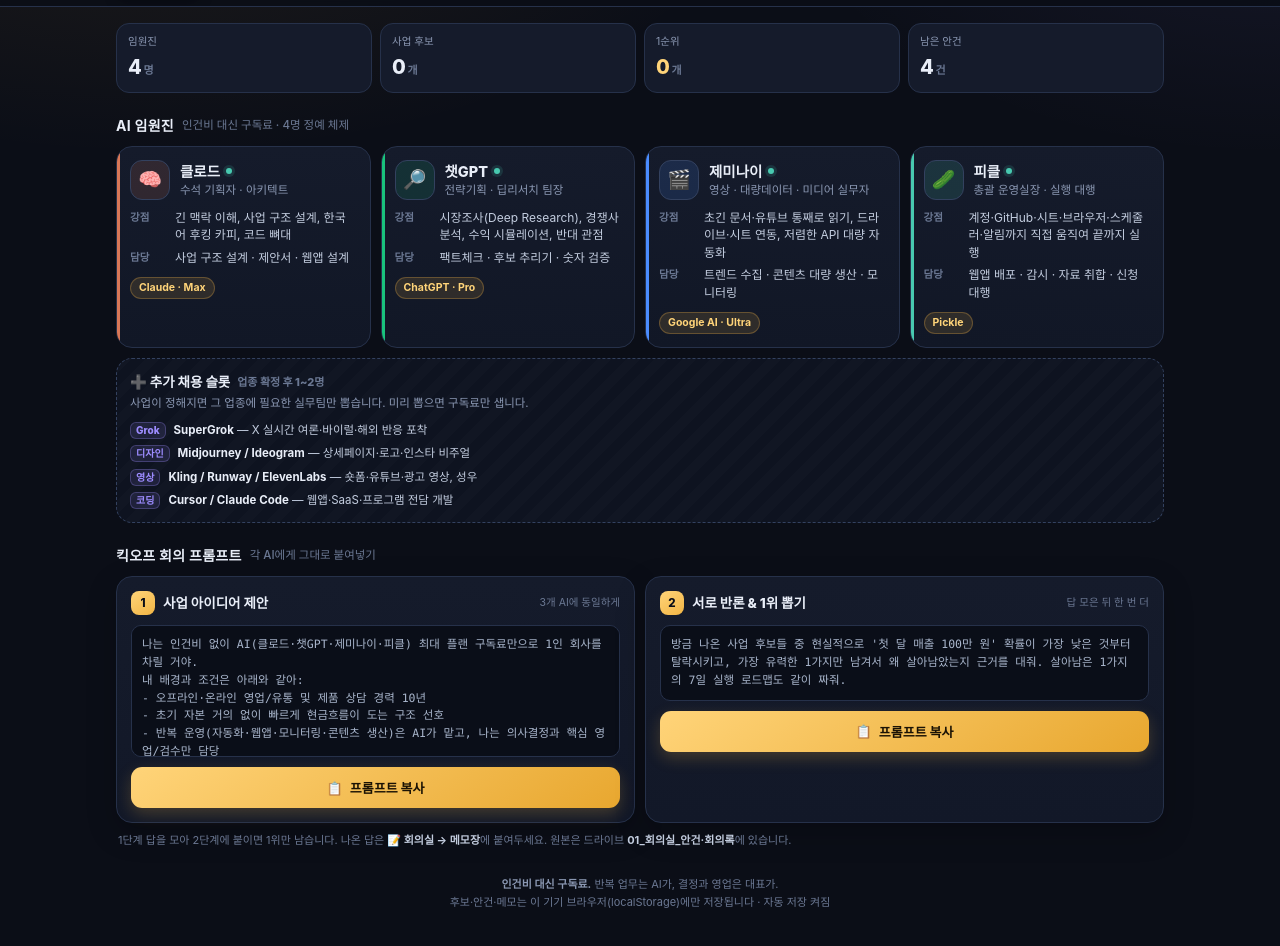
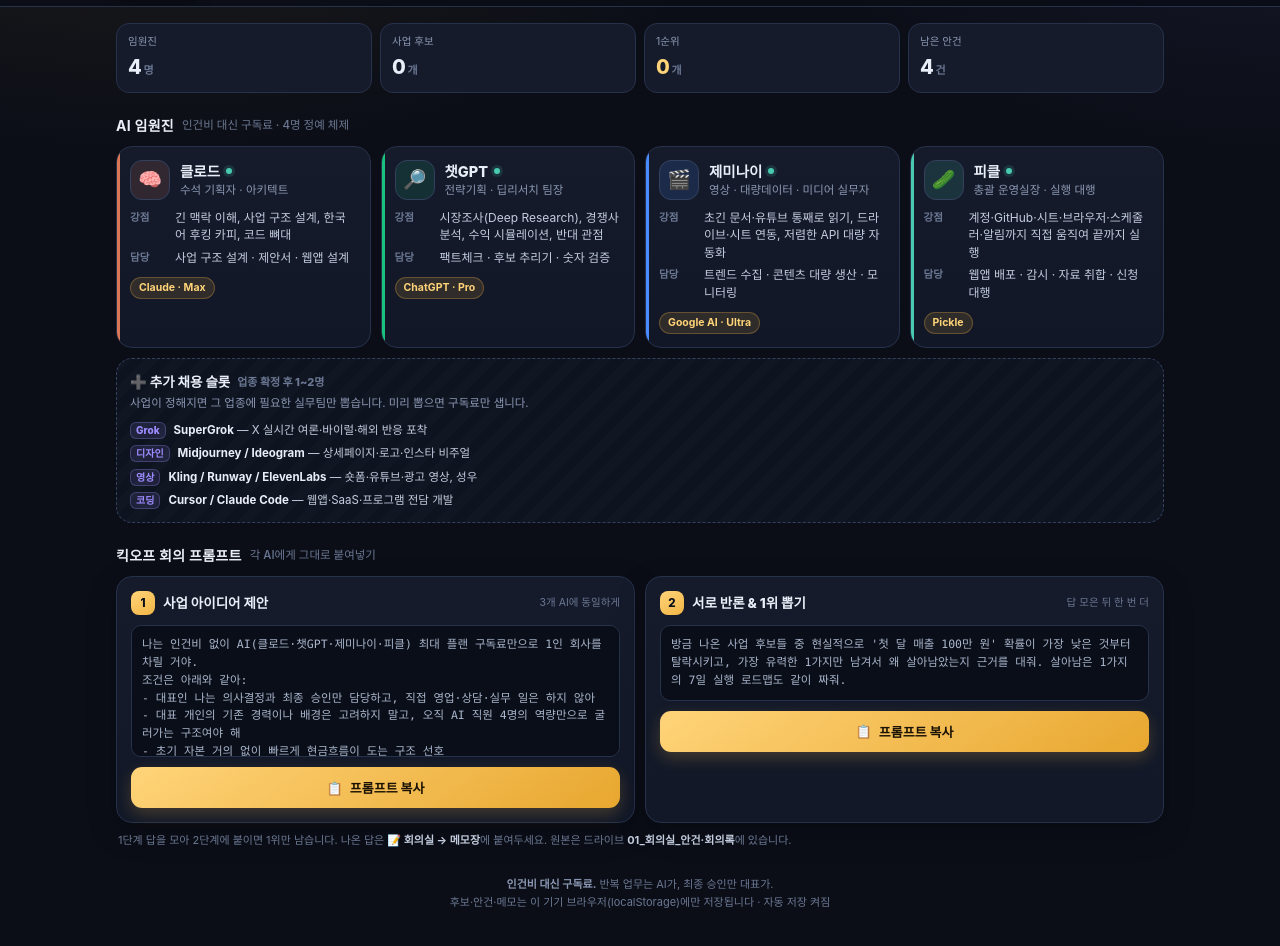
Before and after one commit to acesond/Sond-office, a plain HTML site: page index.html in a window 1280 px wide. Shown: the part 118-1064 px from the top of the page. Drawn offline with Linux system fonts and the light colour scheme.

Commit message:
Update kickoff step1 prompt to AI-only autonomous operation criteria

```diff
--- a/index.html
+++ b/index.html
@@ -470,7 +470,7 @@
   </section>
 
   <footer class="foot">
-    <b>인건비 대신 구독료.</b> 반복 업무는 AI가, 결정과 영업은 대표가.<br>
+    <b>인건비 대신 구독료.</b> 반복 업무는 AI가, 최종 승인만 대표가.<br>
     후보·안건·메모는 이 기기 브라우저(localStorage)에만 저장됩니다 · <span id="saveState">자동 저장 켜짐</span>
   </footer>
 </div>
@@ -499,10 +499,11 @@
 
   var PROMPTS = {
     step1: "나는 인건비 없이 AI(클로드·챗GPT·제미나이·피클) 최대 플랜 구독료만으로 1인 회사를 차릴 거야.\n" +
-      "내 배경과 조건은 아래와 같아:\n" +
-      "- 오프라인·온라인 영업/유통 및 제품 상담 경력 10년\n" +
+      "조건은 아래와 같아:\n" +
+      "- 대표인 나는 의사결정과 최종 승인만 담당하고, 직접 영업·상담·실무 일은 하지 않아\n" +
+      "- 대표 개인의 기존 경력이나 배경은 고려하지 말고, 오직 AI 직원 4명의 역량만으로 굴러가는 구조여야 해\n" +
       "- 초기 자본 거의 없이 빠르게 현금흐름이 도는 구조 선호\n" +
-      "- 반복 운영(자동화·웹앱·모니터링·콘텐츠 생산)은 AI가 맡고, 나는 의사결정과 핵심 영업/검수만 담당\n\n" +
+      "- 기획·제작·유통·모니터링·수익화까지 반복 운영 전부 AI가 맡아\n\n" +
       "이 조건에서 네가 가장 자신 있게 책임질 수 있는 사업 모델 2가지를 제안해 줘.\n" +
       "각 제안마다 반드시 아래 5가지를 포함해:\n" +
       "1. 누가 무엇에 돈을 내는지 (타깃·단가)\n" +
```
